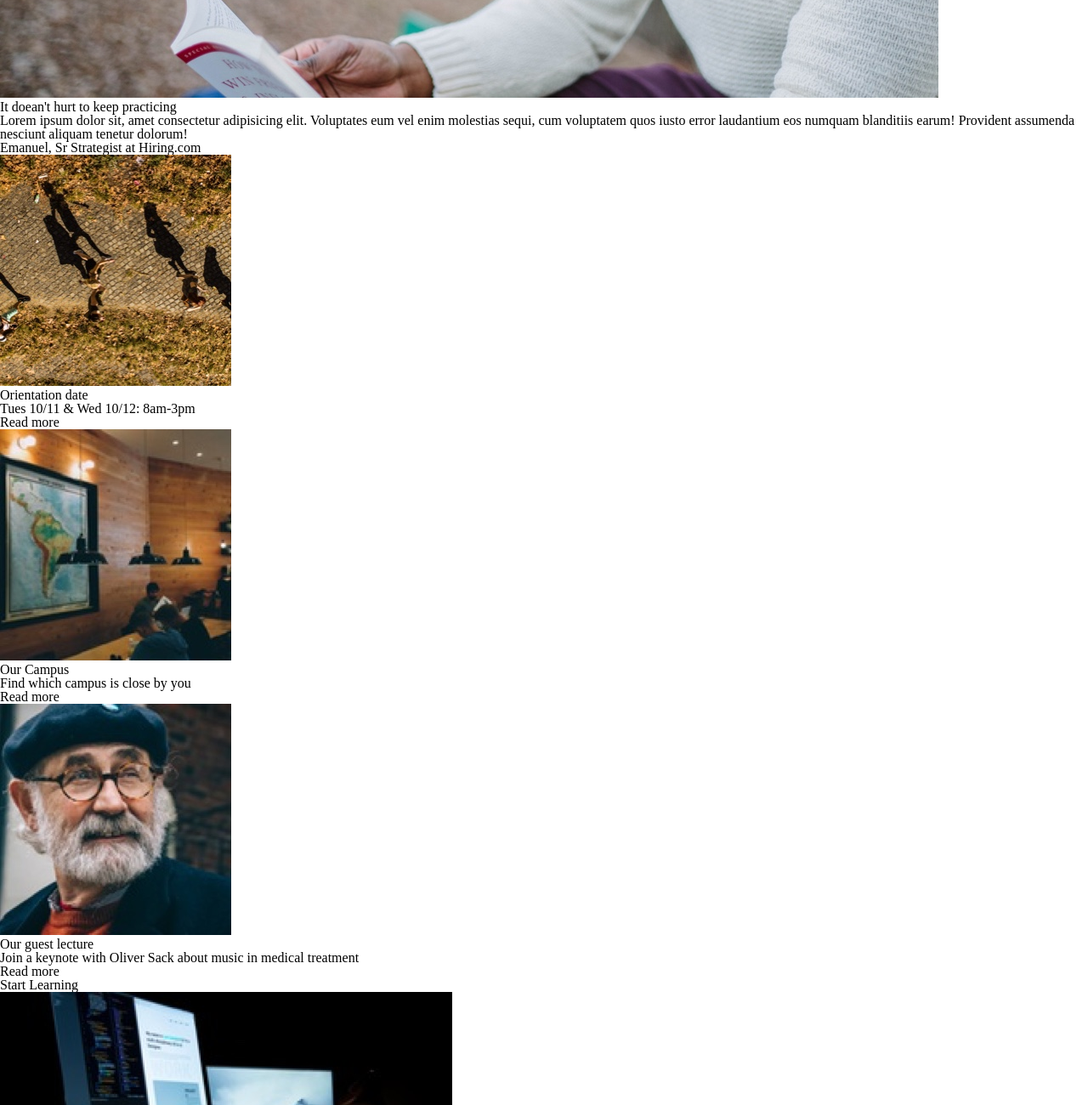
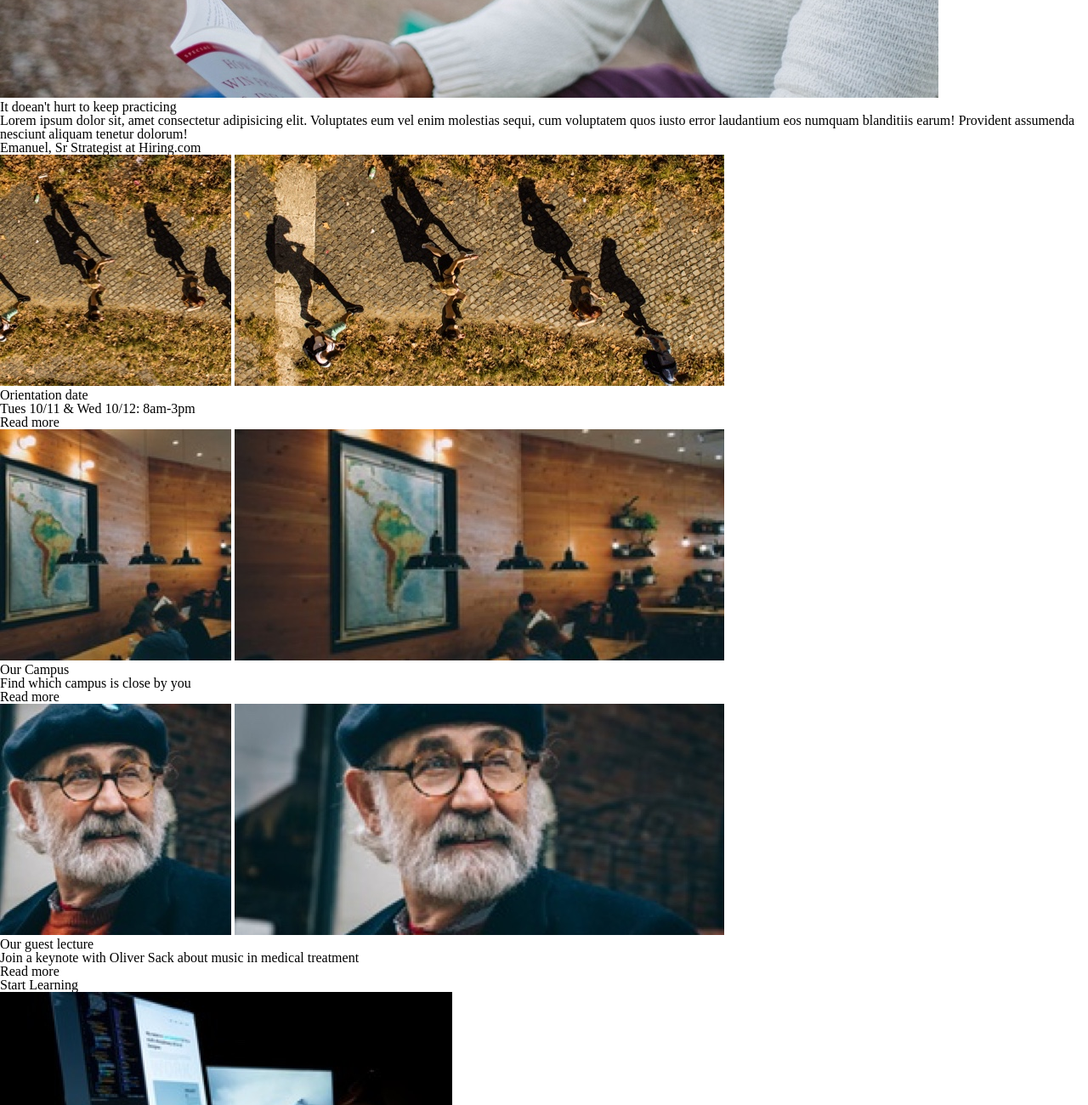
Before and after one commit to Christsadi/Colmar-Academy, a plain HTML site: page index.html in a window 1280 px wide. Shown: the part 1513-2813 px from the top of the page at 85% size. Drawn offline with Linux system fonts and the light colour scheme.

Commit message:
added pics for mobile resize

```diff
--- a/index.html
+++ b/index.html
@@ -68,6 +68,7 @@
             <div>
                 <div>
                     <img src="./assests/images/information-orientation.jpg" alt="orientation date">
+                    <img src="./assests/images/information-orientation-mobile.jpg" alt="orientation date">
                     <h3>Orientation date</h3>
                     <p>Tues 10/11 & Wed 10/12: 8am-3pm</p>
                     <h4><a>Read more</a></h4>
@@ -75,6 +76,7 @@
 
                 <div>
                     <img src="./assests/images/information-campus.jpg" alt="information campus">
+                    <img src="./assests/images/information-campus-mobile.jpg" alt="information campus">
                     <h3>Our Campus</h3>
                     <p>Find which campus is close by you</p>
                     <h4><a>Read more</a></h4>
@@ -82,6 +84,7 @@
 
                 <div>
                     <img src="./assests/images/information-guest-lecture.jpg" alt="our guest lecture">
+                    <img src="./assests/images/information-guest-lecture-mobile.jpg" alt="our guest lecture">
                     <h3>Our guest lecture</h3>
                     <p>Join a keynote with Oliver Sack about music in medical treatment</p>
                     <h4><a>Read more</a></h4>
```
